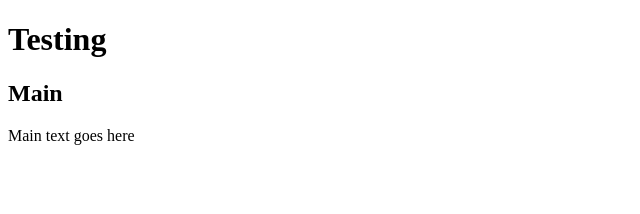
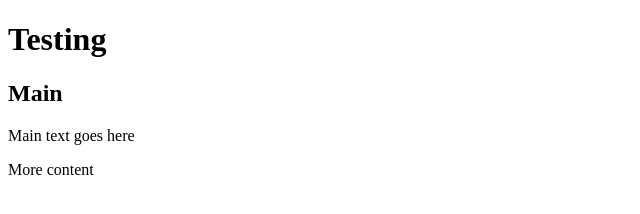
Before and after one commit to n01405352/Testing, a plain HTML site: page index.html in a window 1280 px wide. Shown: the whole page, without its empty margins (0-640 px from the left). Drawn offline with Linux system fonts and the light colour scheme.

Commit message:
Add test-feature-1

```diff
--- a/index.html
+++ b/index.html
@@ -13,6 +13,7 @@
     <main>
         <h2>Main</h2>
         <p>Main text goes here</p>
+        <p>More content</p>
     </main>
 
     <script src="index.js"></script>
--- a/index.js
+++ b/index.js
@@ -0,0 +1 @@
+console.log("Hello World")
```
